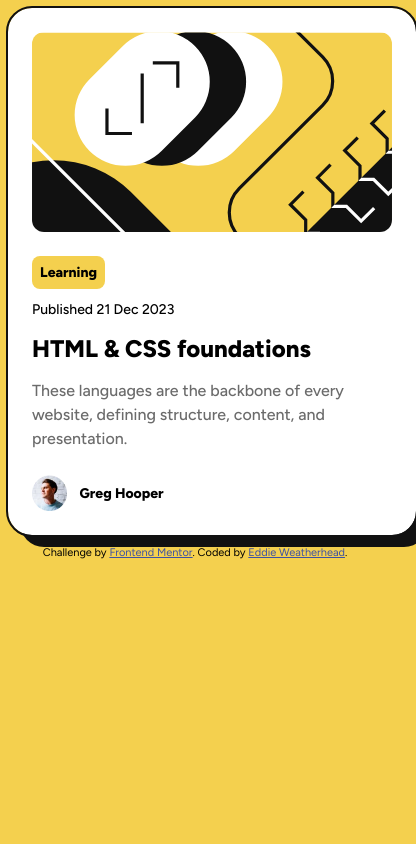
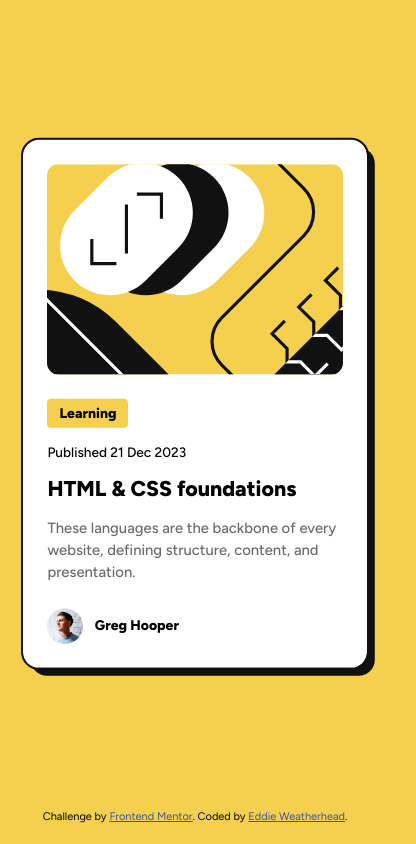
Before and after one commit to WeatherheadOnline/FrontEndMentor_Blog-preview-card-, a plain HTML site: page index.html in a window 390 px wide. Shown: the whole page, 416 px wide, since content can reach past the window. Drawn offline with Linux system fonts and the light colour scheme.

Commit message:
Responsive dimensions seem to be finalized

```diff
--- a/styles.css
+++ b/styles.css
@@ -8,75 +8,66 @@
     --spacing100: 0.8rem;
     --spacing50: 0.4rem;
 }
-
-html {
-    font-size: 10px;
-}
-
+html {font-size: 10px;}
 body {
     background-color: var(--yellow);
     font-family: "Figtree", sans-serif;
     font-optical-sizing: auto;
-    /* font weights "Medium"/500 & "Extra Bold"/800 */
     font-style: normal;
 }
-
 article {
     display: flex;
     flex-direction: column;
     gap: var(--spacing300);
 }
-
 .card {
+    width: calc(38.4rem - var(--spacing300) * 2);  /* remove padding */
+    max-width: calc(88vw - var(--spacing300) * 2);  /* to limit width on mobile */
+    margin: 0 auto;
+    padding: var(--spacing300);
+    -ms-transform: translateY(calc(50vh - 55%)); /* half the page, minus half the card's height */
+    transform: translateY(calc(50vh - 55%)); /* half the page, minus half the card's height */
+    border-radius: 1.6rem;
     background-color: var(--white);
-    border-radius: 2.4rem;
-    width: calc(38.4rem - var(--spacing300));  /* remove padding */
-    margin: 0 auto;
     outline: calc(var(--spacing50)/2) solid var(--gray-950);
-    box-shadow: var(--spacing150) var(--spacing150) var(--gray-950);
-    padding: var(--spacing300);
+    box-shadow:
+        min(var(--spacing150), 2vw)
+        min(var(--spacing150), 2vw)
+        var(--gray-950);
     letter-spacing: 0;
 }
-
 .card-image {
-    /* width: calc(100% - var(--spacing300) *2); */
     width: 100%;
-  height: 20rem;
-  background-image: url(./assets/images/illustration-article.svg);
-  background-size: cover;
-  border-radius: 1.2rem;
+    height: 20rem;
+    background-image: url(./assets/images/illustration-article.svg);
+    background-size: cover;
+    background-position: center;
+    border-radius: var(--spacing150);
+}
+@media screen and (any-hover: none) {
+    .card-image {
+        height: unset;
+        aspect-ratio: 7/5;
+    }
 }
 .card-content {
     display: flex;
     flex-direction: column;
     gap: calc(var(--spacing100) * 2);
 }
-
 .card-content > div {
     display: flex;
     flex-direction: column;
-    /* gap: calc(var(--spacing100) * 2); */
-    gap: var(--spacing150);
-
+    gap: calc(var(--spacing100) * 2);
 }
-
 .card p, .card h3 {
     margin: 0;
 }
 .card-category {
     width: max-content;
     background-color: var(--yellow);
-    padding: var(--spacing100);
-    border-radius: var(--spacing100);
-}
-.card-publish-date {
-
-}
-.card-title {
-
-}
-.card-description {
-
+    padding: calc(var(--spacing50) * 1.5) var(--spacing150);
+    border-radius: var(--spacing50);
 }
 .card-author {
     display: flex;
@@ -88,30 +79,30 @@ article {
     height: calc(var(--spacing150)*3);
     width: auto;
 }
-
-.card-author-name {
-
-}
-
-
 .text-preset-1 {
-    font-size: 2.4rem;
+    font-size: min(2.4rem, 5.5vw);
     font-weight: 800;
 }
 .text-preset-2 {
-    font-size: 1.6rem;
+    font-size: min(1.6rem, 3.8vw);
     font-weight: 500;
     line-height: 150%;
     color: var(--gray-500);
 }
 .text-preset-3 {
-    font-size: 1.4rem;
+    font-size: min(1.4rem, 3.5vw);
     font-weight: 500;
 }
 .text-preset-3-bold {
-    font-size: 1.4rem;
+    font-size: min(1.4rem, 4vw);
     font-weight: 800;
 }
-
-.attribution { font-size: 11px; text-align: center; }
+.attribution {
+    font-size: 11px;
+    text-align: center;
+    position: absolute;
+    bottom: 1rem;
+    left: 0;
+    right: 0;
+}
 .attribution a { color: #3e52a3; }
```
